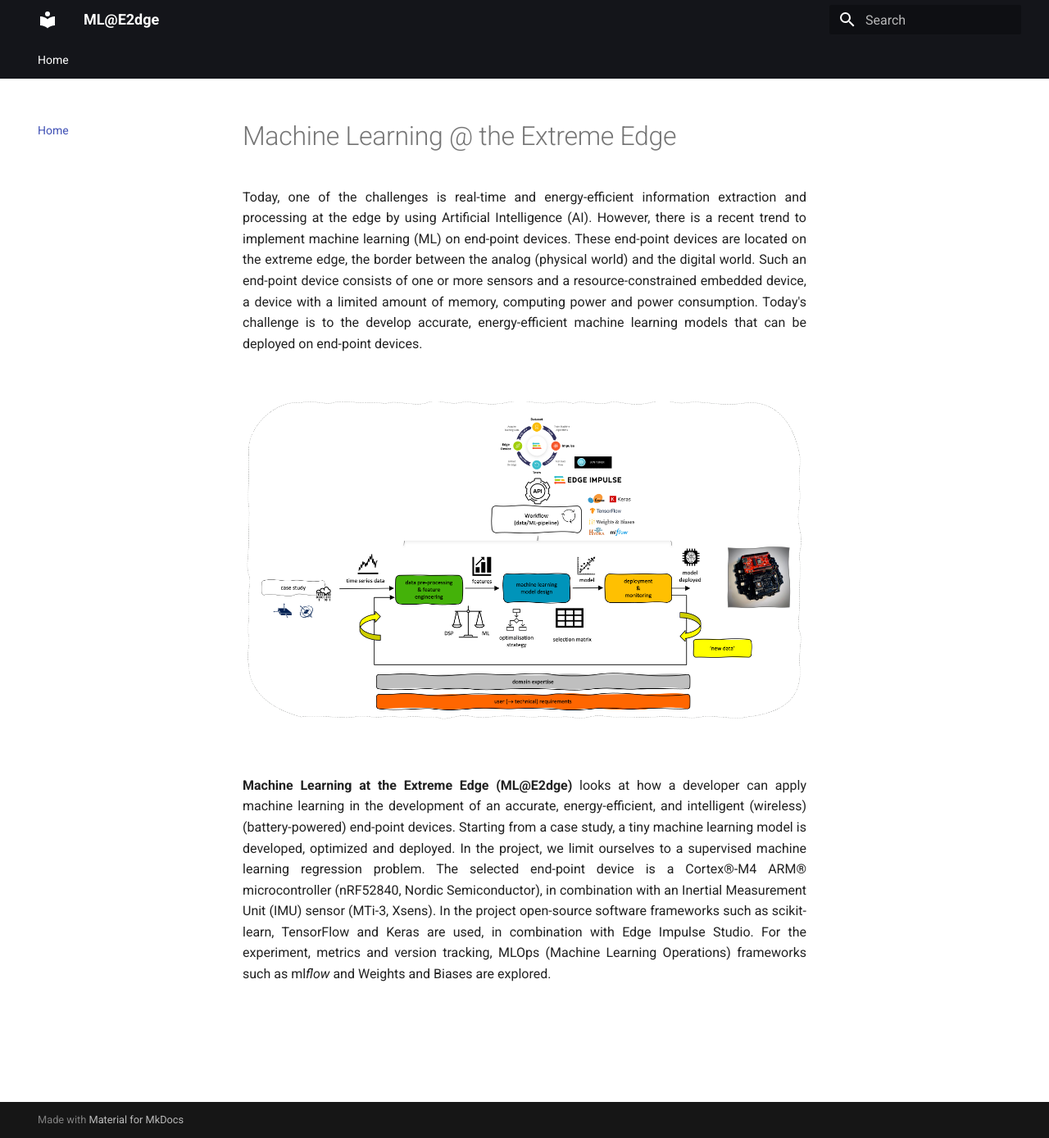
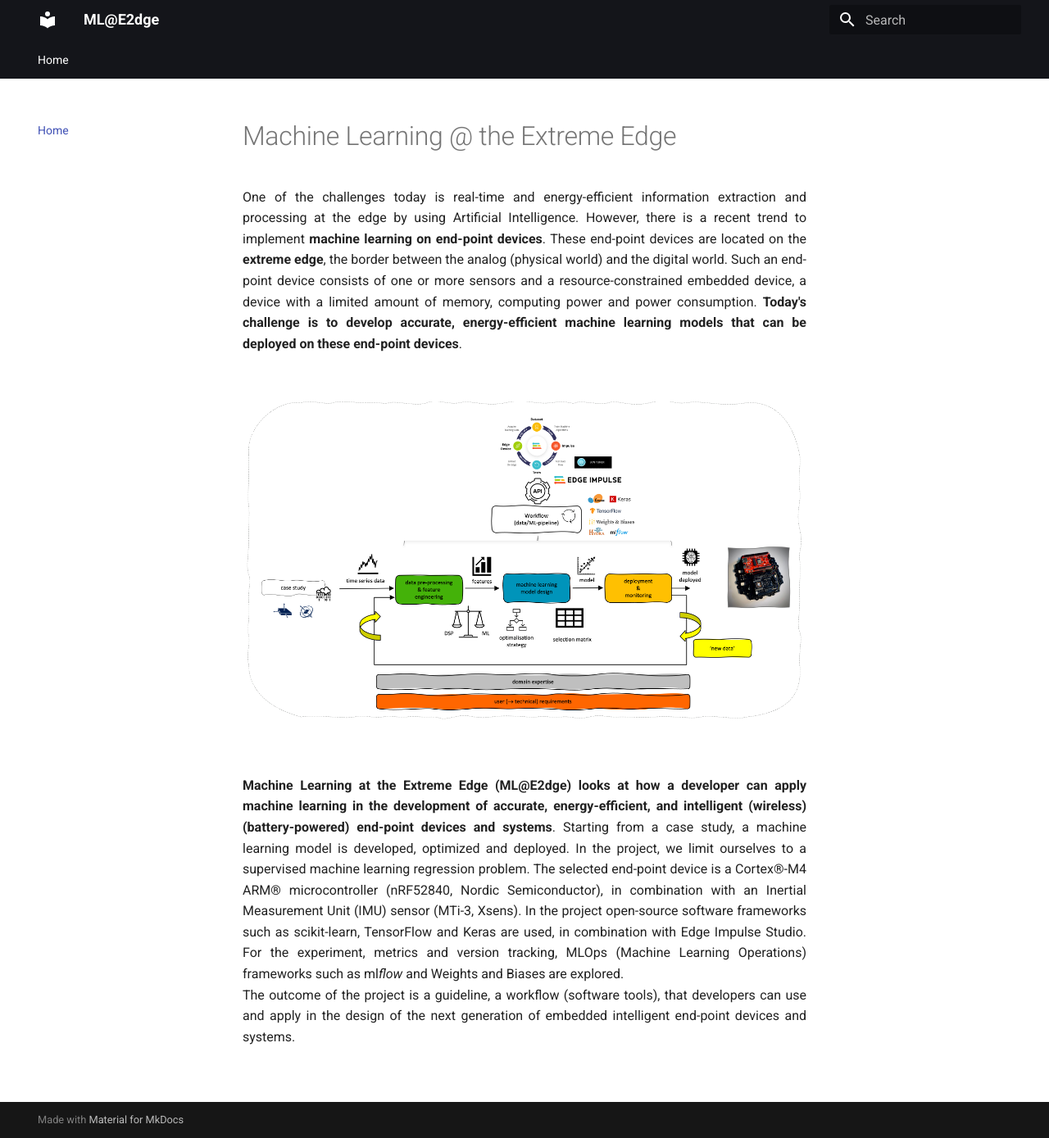
Before and after one commit to MLatE2dge/MLatE2dge.github.io, an MkDocs documentation site: the page built from docs/index.md, in a window 1280 px wide and 1389 px high. Shown: the whole window at 82% size. Built offline with MkDocs 1.6.1 and Material for MkDocs 9.7.7, drawn with Linux system fonts in a browser that asks for light colours.

Commit message:
Update index.md

```diff
--- a/docs/index.md
+++ b/docs/index.md
@@ -1,6 +1,6 @@
 # Machine Learning @ the Extreme Edge
 
-<div style="text-align: justify">Today, one of the challenges is real-time and energy-efficient information extraction and processing at the edge by using Artificial Intelligence (AI). However, there is a recent trend to implement machine learning (ML) on end-point devices. These end-point devices are located on the extreme edge, the border between the analog (physical world) and the digital world. Such an end-point device consists of one or more sensors and a resource-constrained embedded device, a device with a limited amount of memory, computing power and power consumption. Today's challenge is to the develop accurate, energy-efficient machine learning models that can be deployed on end-point devices.</div>
+<div style="text-align: justify">One of the challenges today is real-time and energy-efficient information extraction and processing at the edge by using Artificial Intelligence. However, there is a recent trend to implement <b>machine learning on end-point devices</b>. These end-point devices are located on the <b>extreme edge</b>, the border between the analog (physical world) and the digital world. Such an end-point device consists of one or more sensors and a resource-constrained embedded device, a device with a limited amount of memory, computing power and power consumption. <b>Today's challenge is to develop accurate, energy-efficient machine learning models that can be deployed on these end-point devices</b>.</div>
 
 <br>
 
@@ -8,6 +8,8 @@
 
 <br>
 
-<div style="text-align: justify"> <b>Machine Learning at the Extreme Edge (ML@E2dge)</b> looks at how a developer can apply machine learning in the development of an accurate, energy-efficient, and intelligent (wireless) (battery-powered) end-point devices. Starting from a case study, a tiny machine learning model is developed, optimized and deployed. In the project, we limit ourselves to a supervised machine learning regression problem. The selected end-point device is a Cortex®-M4 ARM® microcontroller (nRF52840, Nordic Semiconductor), in combination with an Inertial Measurement Unit (IMU) sensor (MTi-3, Xsens). In the project open-source software frameworks such as scikit-learn, TensorFlow and Keras are used, in combination with Edge Impulse Studio. For the experiment, metrics and version tracking, MLOps (Machine Learning Operations) frameworks such as ml<i>flow</i> and Weights and Biases are explored.</div>
+<div style="text-align: justify"> <b>Machine Learning at the Extreme Edge (ML@E2dge) looks at how a developer can apply machine learning in the development of accurate, energy-efficient, and intelligent (wireless) (battery-powered) end-point devices and systems</b>. Starting from a case study, a machine learning model is developed, optimized and deployed. In the project, we limit ourselves to a supervised machine learning regression problem. The selected end-point device is a Cortex®-M4 ARM® microcontroller (nRF52840, Nordic Semiconductor), in combination with an Inertial Measurement Unit (IMU) sensor (MTi-3, Xsens). In the project open-source software frameworks such as scikit-learn, TensorFlow and Keras are used, in combination with Edge Impulse Studio. For the experiment, metrics and version tracking, MLOps (Machine Learning Operations) frameworks such as ml<i>flow</i> and Weights and Biases are explored.</div>
+
+<div style="text-align: justify"> The outcome of the project is a guideline, a workflow (software tools), that developers can use and apply in the design of the next generation of embedded intelligent end-point devices and systems.</div>
 
 <br>
```
